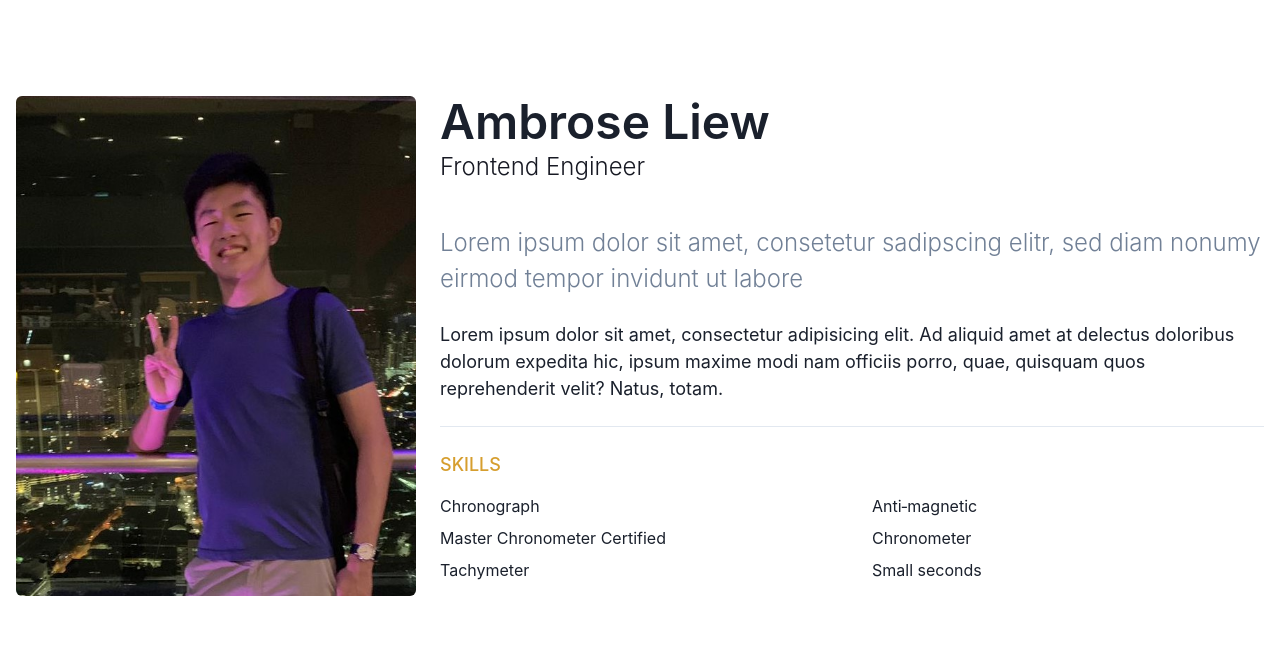
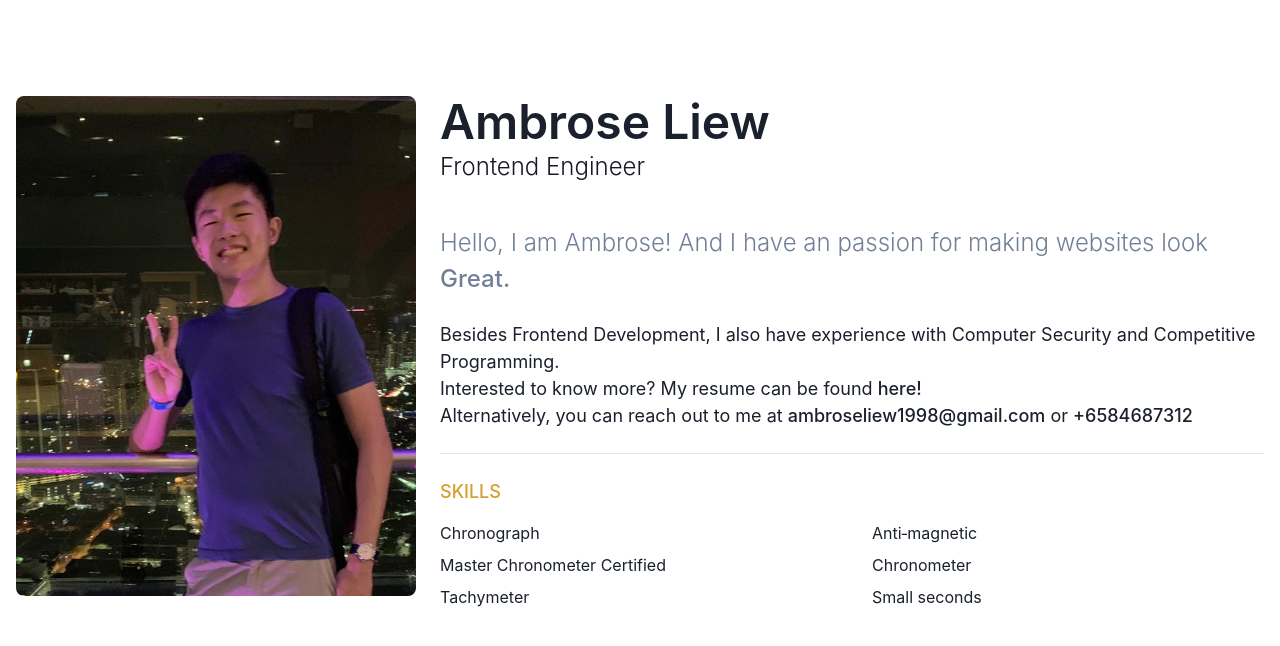
Before and after one commit to MorningLit/portfolio3, a Next.js app: page / in a window 1280 px wide. Shown: the top 646 px of the page. Built offline with nearby package versions, Linux system fonts and the light colour scheme.

Commit message:
Finish Introduction Text

```diff
--- a/components/Intro.tsx
+++ b/components/Introduction/Introduction.tsx
@@ -17,7 +17,10 @@ import {
   VisuallyHidden,
   List,
   ListItem,
+  Link,
 } from "@chakra-ui/react";
+import IntroductionText from "./IntroductionText";
+import SkillsSet from "./SkillsSet";
 
 export default function Intro() {
   return (
@@ -25,7 +28,7 @@ export default function Intro() {
       <Grid templateColumns="repeat(3, 1fr)" gap={6} py={{ base: 18, md: 24 }}>
         <GridItem colSpan={{ base: 3, lg: 1 }}>
           <Image
-            rounded={"md"}
+            rounded={"lg"}
             alt={"Ambrose's Photo"}
             src={"/Ambrose.jpg"}
             fit={"cover"}
@@ -62,22 +65,7 @@ export default function Intro() {
                 />
               }
             >
-              <VStack spacing={{ base: 4, sm: 6 }}>
-                <Text
-                  color={useColorModeValue("gray.500", "gray.400")}
-                  fontSize={"2xl"}
-                  fontWeight={"300"}
-                >
-                  Lorem ipsum dolor sit amet, consetetur sadipscing elitr, sed
-                  diam nonumy eirmod tempor invidunt ut labore
-                </Text>
-                <Text fontSize={"lg"}>
-                  Lorem ipsum dolor sit amet, consectetur adipisicing elit. Ad
-                  aliquid amet at delectus doloribus dolorum expedita hic, ipsum
-                  maxime modi nam officiis porro, quae, quisquam quos
-                  reprehenderit velit? Natus, totam.
-                </Text>
-              </VStack>
+              <IntroductionText />
               <Box>
                 <Text
                   fontSize={{ base: "16px", lg: "18px" }}
@@ -88,19 +76,7 @@ export default function Intro() {
                 >
                   Skills
                 </Text>
-
-                <SimpleGrid columns={{ base: 1, md: 2 }} spacing={10}>
-                  <List spacing={2}>
-                    <ListItem>Chronograph</ListItem>
-                    <ListItem>Master Chronometer Certified</ListItem>{" "}
-                    <ListItem>Tachymeter</ListItem>
-                  </List>
-                  <List spacing={2}>
-                    <ListItem>Anti‑magnetic</ListItem>
-                    <ListItem>Chronometer</ListItem>
-                    <ListItem>Small seconds</ListItem>
-                  </List>
-                </SimpleGrid>
+                <SkillsSet />
               </Box>
             </Stack>
           </Stack>
--- /dev/null
+++ b/components/Introduction/IntroductionText.tsx
@@ -0,0 +1,39 @@
+import { VStack, Text, Link, useColorModeValue } from "@chakra-ui/react";
+
+const IntroductionText = () => {
+  return (
+    <VStack spacing={{ base: 4, sm: 6 }}>
+      <Text
+        color={useColorModeValue("gray.500", "gray.400")}
+        fontSize={"2xl"}
+        fontWeight={"300"}
+      >
+        Hello, I am Ambrose! And I have an passion for making websites look{" "}
+        <span style={{ fontWeight: 500 }}>Great.</span>
+      </Text>
+      <Text fontSize={"lg"}>
+        Besides Frontend Development, I also have experience with Computer
+        Security and Competitive Programming.
+        <br />
+        Interested to know more? My resume can be found{" "}
+        <Link
+          target="_blank"
+          href="./Ambrose_Liew_resume.pdf"
+          fontWeight={"500"}
+        >
+          here!
+        </Link>
+        <br />
+        Alternatively, you can reach out to me at{" "}
+        <Link href="mailto:ambroseliew1998@gmail.com" fontWeight={"500"}>
+          ambroseliew1998@gmail.com
+        </Link>{" "}
+        or{" "}
+        <Link href="tel:+6584687312" fontWeight={"500"}>
+          +6584687312
+        </Link>
+      </Text>
+    </VStack>
+  );
+};
+export default IntroductionText;
--- /dev/null
+++ b/components/Introduction/SkillsSet.tsx
@@ -0,0 +1,19 @@
+import { SimpleGrid, List, ListItem } from "@chakra-ui/react";
+
+const SkillsSet = () => {
+  return (
+    <SimpleGrid columns={{ base: 1, md: 2 }} spacing={10}>
+      <List spacing={2}>
+        <ListItem>Chronograph</ListItem>
+        <ListItem>Master Chronometer Certified</ListItem>{" "}
+        <ListItem>Tachymeter</ListItem>
+      </List>
+      <List spacing={2}>
+        <ListItem>Anti‑magnetic</ListItem>
+        <ListItem>Chronometer</ListItem>
+        <ListItem>Small seconds</ListItem>
+      </List>
+    </SimpleGrid>
+  );
+};
+export default SkillsSet;
--- a/pages/index.tsx
+++ b/pages/index.tsx
@@ -1,9 +1,9 @@
 import type { NextPage } from "next";
 import styles from "../styles/Home.module.css";
-import Intro from "../components/Intro";
+import Introduction from "../components/Introduction/Introduction";
 
 const Home: NextPage = () => {
-  return <Intro></Intro>;
+  return <Introduction />;
 };
 
 export default Home;
```
Also changed, not shown: 1 other file (tests, documents, lock files or other folders).
